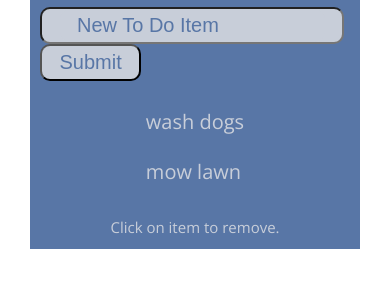
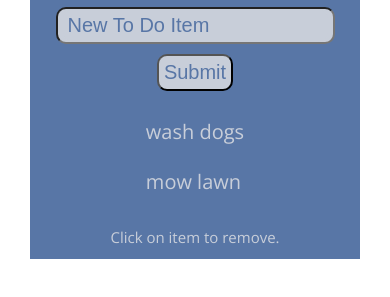
Before and after one commit to TTS-Javascript-Remote-2020/To_Do_List_HDC, a plain HTML site: page index.html in a window 390 px wide. Shown: the part 117-414 px from the top of the page. Drawn offline with nearby package versions, Linux system fonts and the light colour scheme.

Commit message:
add css for autofill and responsiveness

```diff
--- a/main.css
+++ b/main.css
@@ -37,13 +37,17 @@ body {
 
 .toDoInput input,
  input::placeholder,
-  input:focus{
-  font-size: 2rem;
-  background-color: #c8ced9;
-  color: #5876a6;
-  border-radius: 1rem;
-  padding: 0.5rem 1.75rem;
-  transition: all .2s;
+  input:focus {
+    font-size: 2rem;
+    background-color: #c8ced9;
+    color: #5876a6;
+    border-radius: 1rem;
+    padding: 0.5rem 0.5rem;
+    transition: all .2s;
+}
+
+.toDoInput input[type=text] {
+  min-width: 30rem;
 }
 
 .toDoInput input[type=submit]:hover {
@@ -56,13 +60,6 @@ body {
   font-size: 1.5rem;
   text-align: center;
   padding: .75rem;
-}
-
-.listContainer {
-  display: flex;
-  flex-direction: row;
-  justify-content: space-between;
-  align-items: center;
 }
 
 .toDoList {
@@ -88,3 +85,27 @@ a:hover {
 .footer {
   font-size: 1.5rem;
 }
+
+/* Autofill settings */
+input:-webkit-autofill,
+input:-webkit-autofill:hover,
+input:-webkit-autofill:focus,
+textarea:-webkit-autofill,
+textarea:-webkit-autofill:hover,
+textarea:-webkit-autofill:focus,
+select:-webkit-autofill,
+select:-webkit-autofill:hover,
+select:-webkit-autofill:focus {
+  border: 1px solid #5876a6;
+  -webkit-text-fill-color: #5876a6;
+}
+
+@media (max-width: 540px) {
+  .toDoInput {
+    text-align: center;
+  }
+  .toDoInput input[type=text] {
+    min-width: 0;
+    margin-bottom: 1rem;
+  }
+}
```
